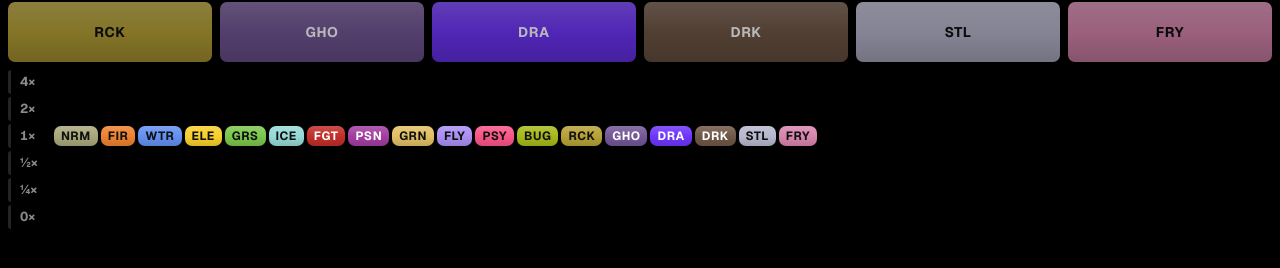
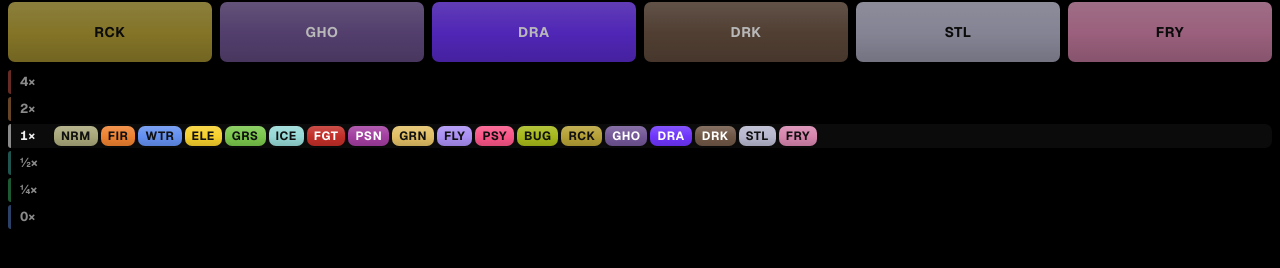
Before and after one commit to gsajith/ayn-thor-pokedex, a Next.js app: page / in a window 1280 px wide. Shown: the part 186-454 px from the top of the page. Built offline with nearby package versions, Linux system fonts and the light colour scheme.

Commit message:
fix: give each effectiveness bucket its own colour (#19)
Split the shared resist green and separate neutral from the empty-row treatment.

```diff
--- a/src/app/globals.css
+++ b/src/app/globals.css
@@ -74,17 +74,23 @@
    *
    * Deliberately desaturated relative to the type chips, which are the loudest
    * element on screen and must stay the primary recognition signal.
+   *
+   * Six buckets get six distinct hues, walking red -> orange -> neutral ->
+   * teal -> green -> blue. ½x and ¼x previously shared one green, which made
+   * the two most commonly confused rows indistinguishable at a glance.
    */
   --sev-danger: #ff6b5b;
   --sev-danger-bg: rgba(255, 107, 91, 0.13);
   --sev-warn: #ffab63;
   --sev-warn-bg: rgba(255, 171, 99, 0.1);
-  --sev-flat: var(--muted);
-  --sev-flat-bg: transparent;
-  --sev-resist: #4ade80;
-  --sev-resist-bg: rgba(74, 222, 128, 0.09);
-  --sev-immune: #7dd3fc;
-  --sev-immune-bg: rgba(125, 211, 252, 0.11);
+  --sev-flat: var(--foreground);
+  --sev-flat-bg: rgba(255, 255, 255, 0.045);
+  --sev-resist: #4fd1c5;
+  --sev-resist-bg: rgba(79, 209, 197, 0.1);
+  --sev-resist-strong: #4ade80;
+  --sev-resist-strong-bg: rgba(74, 222, 128, 0.1);
+  --sev-immune: #6ba6ff;
+  --sev-immune-bg: rgba(107, 166, 255, 0.12);
 
   /* The "edited" badge marking a species corrected for the current hack. */
   --edited-bg: #3a2f10;
@@ -120,10 +126,13 @@
   --sev-danger-bg: rgba(209, 64, 47, 0.1);
   --sev-warn: #8a5309;
   --sev-warn-bg: rgba(176, 106, 17, 0.11);
-  --sev-resist: #0b6c30;
-  --sev-resist-bg: rgba(15, 138, 61, 0.1);
-  --sev-immune: #175f97;
-  --sev-immune-bg: rgba(28, 116, 184, 0.11);
+  --sev-flat-bg: rgba(0, 0, 0, 0.05);
+  --sev-resist: #0d7168;
+  --sev-resist-bg: rgba(13, 113, 104, 0.1);
+  --sev-resist-strong: #0b6c30;
+  --sev-resist-strong-bg: rgba(11, 108, 48, 0.1);
+  --sev-immune: #2059ad;
+  --sev-immune-bg: rgba(32, 89, 173, 0.11);
   --edited-bg: #fbeecb;
   --edited-ink: #7a5a10;
   --shadow-sm: 0 1px 2px rgba(0, 0, 0, 0.08);
--- a/src/components/EffectivenessBuckets.module.css
+++ b/src/components/EffectivenessBuckets.module.css
@@ -50,16 +50,27 @@
   --rail-ink: var(--sev-warn);
 }
 
+/*
+ * Neutral is not "nothing". It gets a visible rail, a faint wash and full
+ * foreground ink so a populated 1x row cannot be mistaken for an empty one —
+ * which is exactly what happened when it shared the empty row's grey.
+ */
 .row[data-severity="flat"] {
-  --rail: var(--line);
+  --rail: var(--muted);
   --rail-bg: var(--sev-flat-bg);
-  --rail-ink: var(--muted);
+  --rail-ink: var(--foreground);
 }
 
 .row[data-severity="resist"] {
   --rail: var(--sev-resist);
   --rail-bg: var(--sev-resist-bg);
   --rail-ink: var(--sev-resist);
+}
+
+.row[data-severity="resist-strong"] {
+  --rail: var(--sev-resist-strong);
+  --rail-bg: var(--sev-resist-strong-bg);
+  --rail-ink: var(--sev-resist-strong);
 }
 
 .row[data-severity="immune"] {
@@ -72,11 +83,15 @@
  * An empty bucket is still information — "nothing resists this" is worth
  * seeing — but it should not compete with the rows that hold types. It keeps
  * its slot and recedes rather than disappearing, so row positions never move.
+ *
+ * It keeps its own hue at reduced strength rather than flattening to grey.
+ * Flattening cost the row its identity: an empty 4x and a populated 1x ended
+ * up wearing the same chrome, so the two extremes of the scale read alike.
  */
 .row[data-empty="true"] {
-  --rail: var(--line);
   --rail-bg: transparent;
   --rail-ink: var(--muted);
+  border-left-color: color-mix(in srgb, var(--rail) 40%, transparent);
 }
 
 .multiplier {
--- a/src/components/EffectivenessBuckets.tsx
+++ b/src/components/EffectivenessBuckets.tsx
@@ -12,22 +12,29 @@ type Props = {
   fill?: boolean;
 };
 
-type Severity = "danger" | "warn" | "flat" | "resist" | "immune";
+type Severity =
+  | "danger"
+  | "warn"
+  | "flat"
+  | "resist"
+  | "resist-strong"
+  | "immune";
 
 /**
  * Maps a multiplier onto the colour language defined in globals.css.
  *
- * Grouping ½x and ¼x under one severity is deliberate: the practical decision
- * they drive is the same ("this resists"), and the exact degree is already
- * carried by the multiplier itself. Splitting them into two greens would spend
- * a distinct colour on a distinction the player does not act on.
+ * Every bucket gets its own hue. An earlier version pooled ½x and ¼x into one
+ * green on the theory that both just mean "this resists" — but they sit
+ * adjacent, are the pair most easily confused, and halving versus quartering
+ * incoming damage is exactly the kind of thing being checked mid-battle.
  */
 function severityOf(multiplier: number): Severity {
   if (multiplier === 0) return "immune";
   if (multiplier > 2) return "danger";
   if (multiplier > 1) return "warn";
-  if (multiplier < 1) return "resist";
-  return "flat";
+  if (multiplier === 1) return "flat";
+  if (multiplier >= 0.5) return "resist";
+  return "resist-strong";
 }
 
 export function EffectivenessBuckets({ buckets, fill }: Props) {
```
